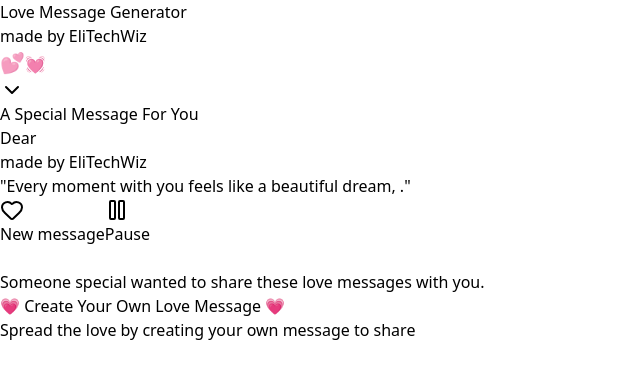
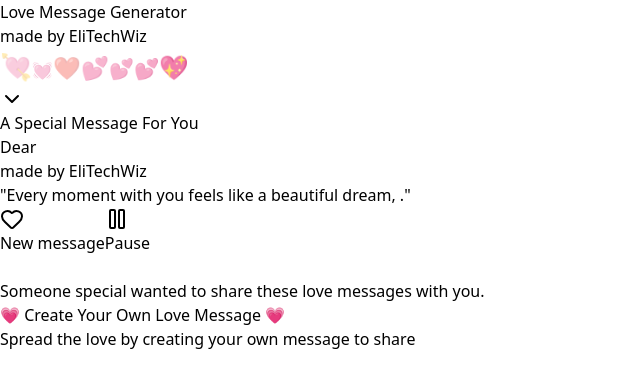
Before and after one commit to Eliahhango/Love-Messages-Generator, a React (Vite) app: page /message/1 in a window 1280 px wide. Shown: the top 388 px of the page, without its empty margins (0-640 px from the left). Built offline with nearby package versions, Linux system fonts and the light colour scheme.

Commit message:
Fix: Use timestamp-based IDs for floating hearts cleanup

```diff
--- a/src/components/LoveMessagePage.tsx
+++ b/src/components/LoveMessagePage.tsx
@@ -23,8 +23,6 @@ interface FloatingHeart {
   drift: number
   emoji: string
 }
-
-let heartIdCounter = 0
 
 function generateMessageId(): string {
   const chars = 'abcdefghijklmnopqrstuvwxyz0123456789'
@@ -73,7 +71,7 @@ export default function LoveMessagePage() {
     const interval = setInterval(() => {
       if (isPaused) return
       const newHeart: FloatingHeart = {
-        id: heartIdCounter++,
+        id: Date.now() + Math.random(),
         left: Math.random() * 100,
         size: 14 + Math.random() * 14,
         duration: 3 + Math.random() * 3,
```
